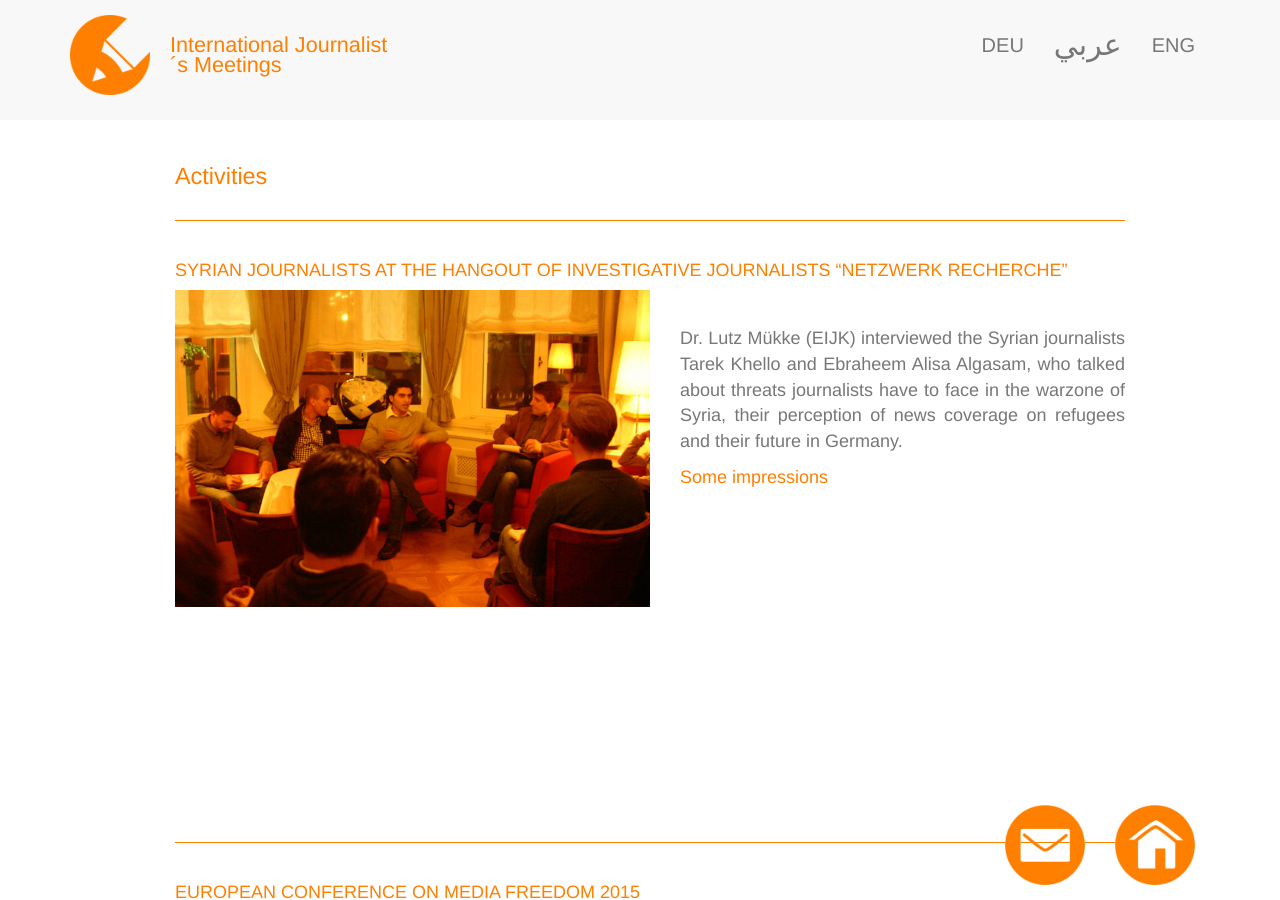
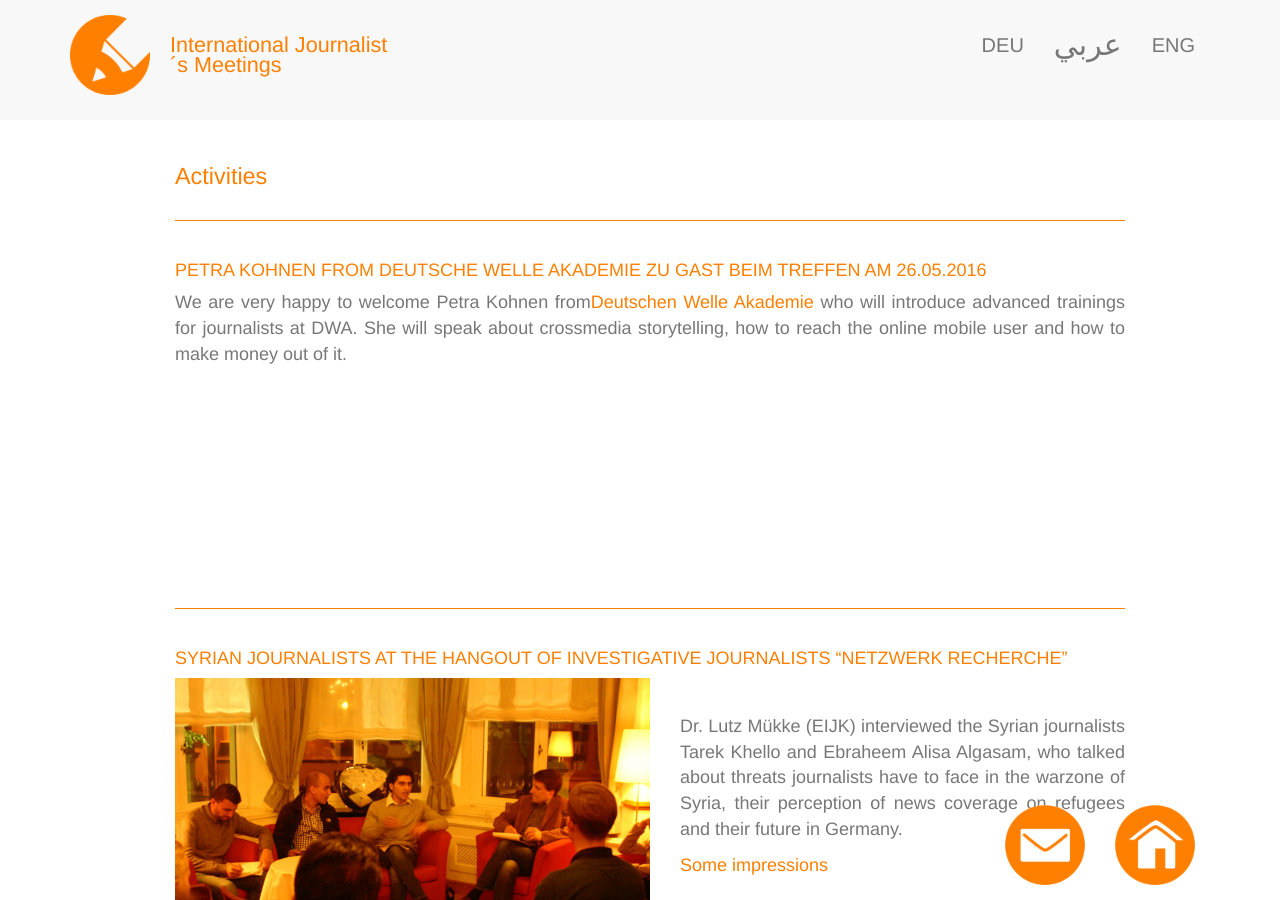
Before and after one commit to EIJC/TIJ, a Jekyll site: the page built from en.html, in a window 1280 px wide and 900 px high, scrolled down 1702 px. Built offline with Jekyll 4.4.1, drawn with Linux system fonts in a browser that asks for light colours; nearby versions of some CDN libraries.

Commit message:
Update en.html

```diff
--- a/en.html
+++ b/en.html
@@ -98,6 +98,13 @@ language: en
   <div class="container-fluid">
 	<h1>Activities</h1>
 	<div class="divider-small"></div>
+	<h2>Petra Kohnen from Deutsche Welle Akademie zu Gast beim Treffen am 26.05.2016</h2>
+	<p style="text-align: justify;">We are very happy to welcome Petra Kohnen from<a href="http://www.dw.com/en/dw-akademie/about-us/s-9519" target="_blank">Deutschen Welle Akademie</a> who will introduce advanced trainings for journalists at DWA. She will speak about crossmedia storytelling, how to reach the online mobile user and how to make money out of it. </p>
+  </div>
+</div>
+<div class="section">
+  <div class="container-fluid">
+	<div class="divider-small"></div>
 	<h2>Syrian Journalists at the hangout of investigative journalists “Netzwerk Recherche”</h2>
 	<a href="{{ site.base_url }}/en/doc.html"><img class="img-responsive" src="{{ site.base_url }}/images/2015-10-29_NR_1.jpg" style= "float: left; margin-right: 30px; margin-bottom: 5px; max-width:50%; " /></a>
 	<p>&nbsp;</p>
```
